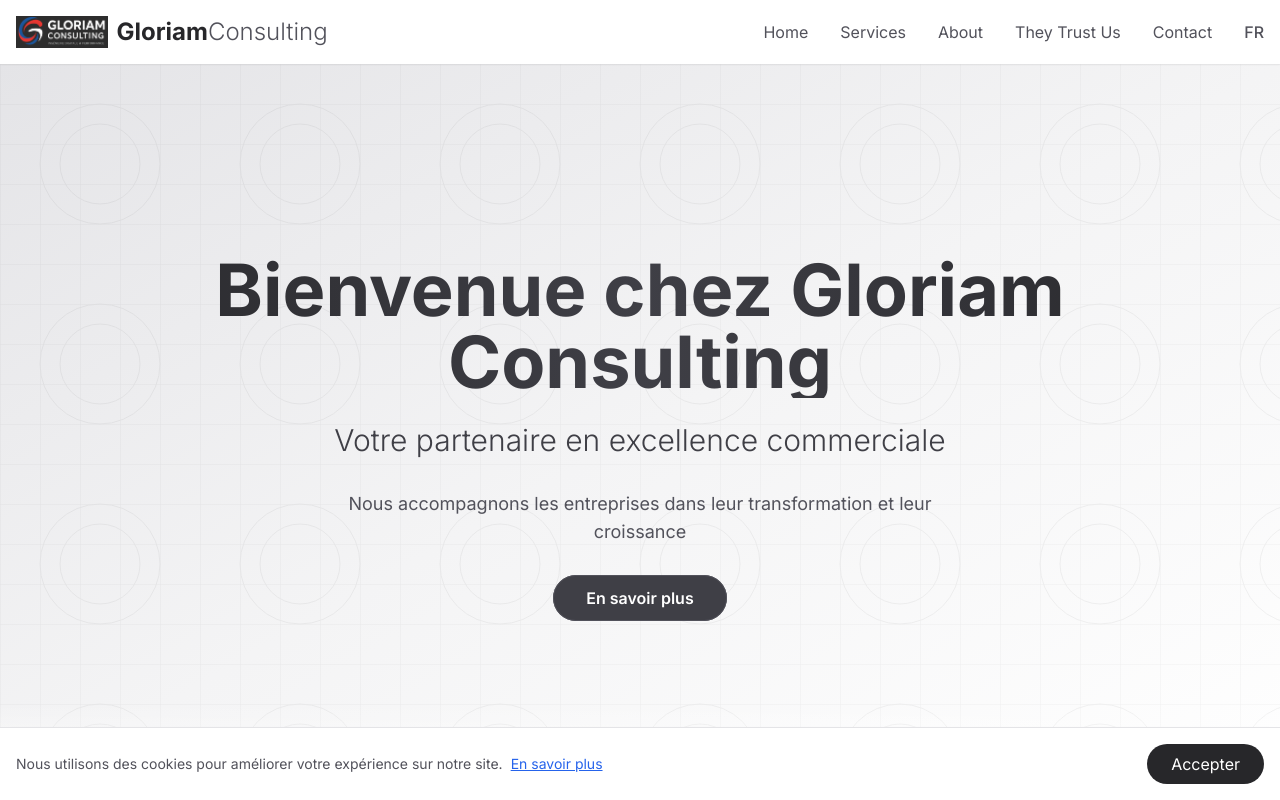
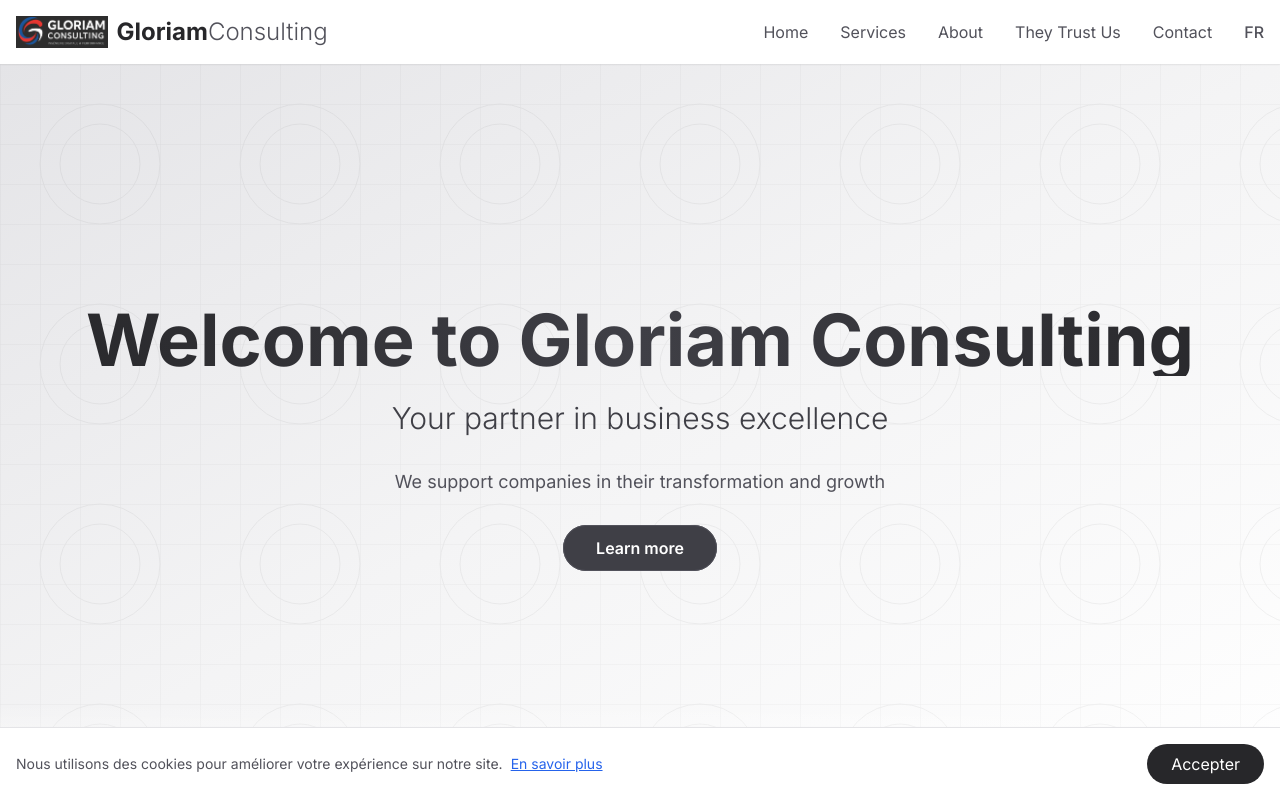
Before and after one commit to mhdaouda/gloriam-consulting, a Next.js app: page /en in a window 1280 px wide. Shown: the top 800 px of the page. Built offline with nearby package versions, Linux system fonts and the light colour scheme.

Commit message:
fix: use LocaleContext in useTranslations hook for consistent language handling

```diff
--- a/src/app/_hooks/useTranslations.ts
+++ b/src/app/_hooks/useTranslations.ts
@@ -1,4 +1,6 @@
-import { useParams } from 'next/navigation';
+'use client';
+
+import { useLocaleContext } from '@/contexts/LocaleContext';
 import enMessages from '../_translations/en.json';
 import frMessages from '../_translations/fr.json';
 
@@ -14,8 +16,7 @@
 }
 
 export function useTranslations(namespace?: string) {
-  const params = useParams();
-  const locale = (params?.locale as string) || 'fr';
+  const { locale } = useLocaleContext();
   const messages = locale === 'en' ? enMessages : frMessages;
 
   const t = (key: string) => {
```
